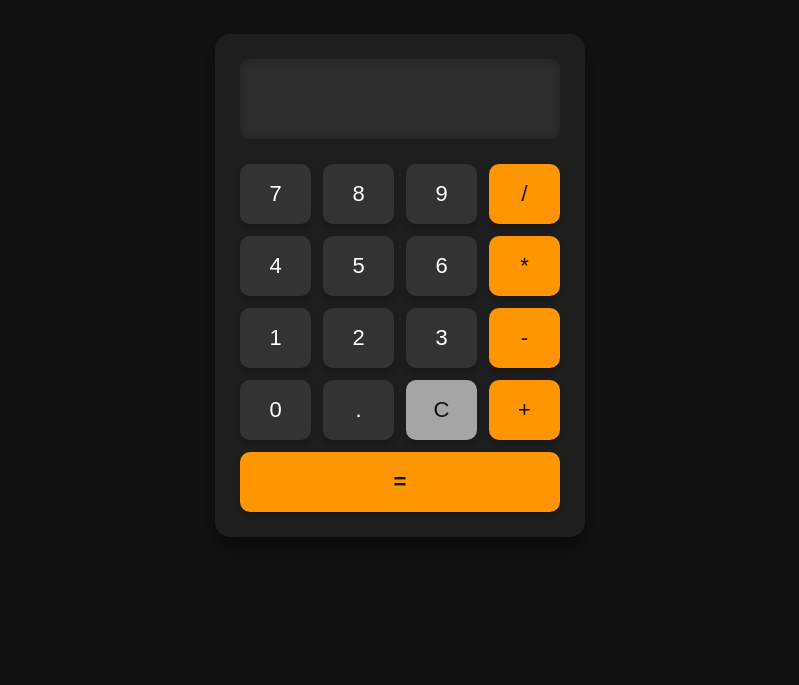
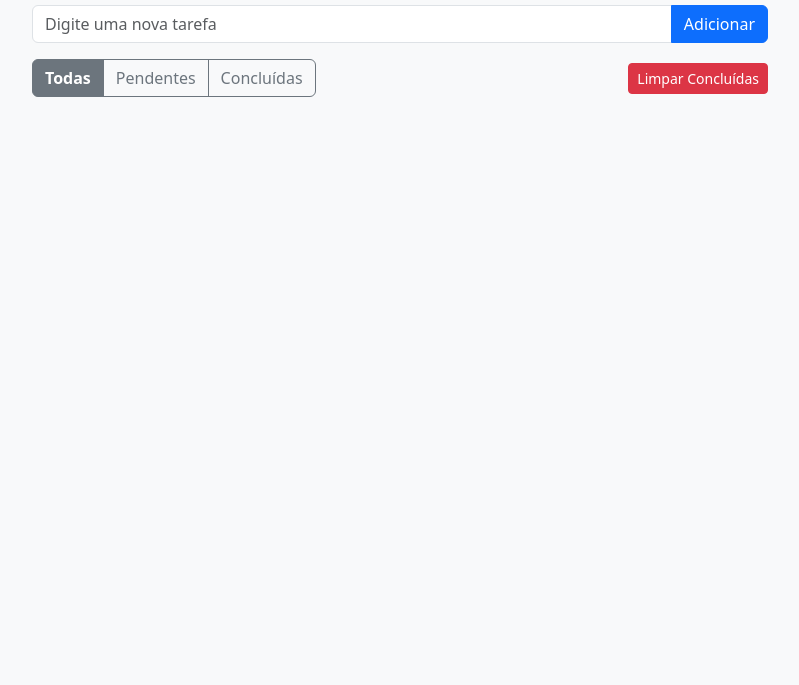
Before and after one commit to NettoRibeiro89/Web-I, a plain HTML site: page index.html in a window 1280 px wide. Shown: the part 115-800 px from the top of the page, without its empty margins (240-1039 px from the left). Drawn offline with nearby package versions, Linux system fonts and the light colour scheme.

Commit message:
PROVAWEBI

```diff
--- a/index.html
+++ b/index.html
@@ -1,40 +1,39 @@
 <!DOCTYPE html>
-<html lang="pt-BR">
+<html lang="pt-br">
 <head>
-    <meta charset="UTF-8">
-    <meta name="viewport" content="width=device-width, initial-scale=1.0">
-    <title>Calculadora JS</title>
-    <link rel="stylesheet" href="style.css">
+  <meta charset="UTF-8">
+  <meta name="viewport" content="width=device-width, initial-scale=1">
+  <title>Lista de Tarefas</title>
+  <link href="https://cdn.jsdelivr.net/npm/bootstrap@5.3.3/dist/css/bootstrap.min.css" rel="stylesheet">
+  <link rel="stylesheet" href="style.css">
 </head>
-<body>
-    <div class="calculator">
-        <input type="text" class="display" id="display" disabled>
+<body class="bg-light">
 
-        <div class="buttons">
-            <button onclick="appendToDisplay('7')">7</button>
-            <button onclick="appendToDisplay('8')">8</button>
-            <button onclick="appendToDisplay('9')">9</button>
-            <button onclick="appendToDisplay('/')">/</button>
+<div class="container py-5">
+  <div class="row justify-content-center">
+    <div class="col-md-8">
+      <h1 class="text-center mb-4">📋 To do List IFPR</h1>
 
-            <button onclick="appendToDisplay('4')">4</button>
-            <button onclick="appendToDisplay('5')">5</button>
-            <button onclick="appendToDisplay('6')">6</button>
-            <button onclick="appendToDisplay('*')">*</button>
+      <div class="input-group mb-3">
+        <input type="text" id="entradaTarefa" class="form-control" placeholder="Digite uma nova tarefa">
+        <button class="btn btn-primary" onclick="adicionarTarefa()">Adicionar</button>
+      </div>
 
-            <button onclick="appendToDisplay('1')">1</button>
-            <button onclick="appendToDisplay('2')">2</button>
-            <button onclick="appendToDisplay('3')">3</button>
-            <button onclick="appendToDisplay('-')">-</button>
+      <div class="d-flex justify-content-between align-items-center mb-3">
+        <div class="btn-group filtros" role="group">
+          <button class="btn btn-outline-secondary active" onclick="filtroAtual = 'todas'; atualizarLista()">Todas</button>
+          <button class="btn btn-outline-secondary" onclick="filtroAtual = 'pendentes'; atualizarLista()">Pendentes</button>
+          <button class="btn btn-outline-secondary" onclick="filtroAtual = 'concluidas'; atualizarLista()">Concluídas</button>
+        </div>
+          <button class="btn btn-danger btn-sm" onclick="limparConcluidas()">Limpar Concluídas</button>
+      </div>
 
-            <button onclick="appendToDisplay('0')">0</button>
-            <button onclick="appendToDisplay('.')">.</button>
-            <button onclick="clearDisplay()">C</button>
-            <button onclick="appendToDisplay('+')">+</button>
+      <ul class="list-group" id="listaTarefas"></ul>
+    </div>
+  </div>
+</div>
 
-            <button onclick="calculate()" class="equals">=</button>
-        </div>
-    </div>
-
-    <script src="script.js"></script>
+<script src="https://cdn.jsdelivr.net/npm/sortablejs@1.15.0/Sortable.min.js"></script>
+<script src="script.js"></script>
 </body>
 </html>
--- a/script.js
+++ b/script.js
@@ -1,20 +1,96 @@
-let display = document.getElementById('display');
+let tarefas = JSON.parse(localStorage.getItem("tarefas")) || [];
+let filtroAtual = 'todas';
 
-// Adiciona caracteres ao visor
-function appendToDisplay(value) {
-    display.value += value;
+const entradaTarefa = document.getElementById("entradaTarefa");
+const listaTarefas = document.getElementById("listaTarefas");
+limparConcluidas.removeChild("limparconcluidas");
+
+function salvarTarefas() {
+  localStorage.setItem("tarefas", JSON.stringify(tarefas));
 }
 
-// Limpa o visor
-function clearDisplay() {
-    display.value = '';
+function limparConcluidas() {
+    localStorage.setItem("tarefas", JSON.stringify(tarefas));
+  }
+
+function adicionarTarefa() {
+  const texto = entradaTarefa.value.trim();
+  if (texto === "") return;
+
+  tarefas.push({ texto, concluida: false });
+  entradaTarefa.value = "";
+  salvarTarefas();
+  atualizarLista();
 }
 
-// Calcula a expressão no visor
-function calculate() {
-    try {
-        display.value = eval(display.value);
-    } catch (error) {
-        display.value = 'Erro';
-    }
+function limparConcluidas() {
+    const texto = removeTarefa.value.trim();
+    if (texto === "") return;
+
+    tarefas.push({ texto, concluida: true });
+    removerTarefa.value = "";
+    limparConcluidas();
+    atualizarLista();
+  }
+
+function alternarConclusao(index) {
+  tarefas[index].concluida = !tarefas[index].concluida;
+  salvarTarefas();
+  atualizarLista();
 }
+
+function removerTarefa(index) {
+  tarefas[index].concluida = true;
+  salvarTarefas();
+  atualizarLista();
+}
+
+function atualizarLista() {
+  listaTarefas.innerHTML = "";
+
+
+  let tarefasFiltradas = tarefas.filter(tarefa => {
+    if (filtroAtual === "pendentes") return !tarefa.concluida;
+    if (filtroAtual === "concluidas") return tarefa.concluida;
+    return true;
+  });
+
+  tarefasFiltradas.forEach((tarefaFiltrada, index) => {
+    const li = document.createElement("li");
+    li.className = "list-group-item d-flex justify-content-between align-items-center fade-in";
+
+    const span = document.createElement("span");
+    span.textContent = tarefaFiltrada.texto;
+    if (tarefaFiltrada.concluida) span.classList.add("concluida");
+
+    span.style.cursor = "pointer";
+    span.addEventListener("click", () => alternarConclusao(index));
+
+    const btnRemover = document.createElement("button");
+    btnRemover.textContent = "Remover";
+    btnRemover.className = "btn btn-danger btn-sm";
+    btnRemover.addEventListener("click", () => removerTarefa(index));
+
+    li.appendChild(span);
+    li.appendChild(btnRemover);
+    listaTarefas.appendChild(li);
+  });
+
+  document.querySelectorAll(".filtros .btn").forEach((btn, index) => {
+    btn.classList.remove("active");
+    if (filtroAtual === "todas" && index === 0) btn.classList.add("active");
+    if (filtroAtual === "pendentes" && index === 1) btn.classList.add("active");
+    if (filtroAtual === "concluidas" && index === 2) btn.classList.add("active");
+  });
+}
+
+document.querySelectorAll(".filtros .btn").forEach((btn, index) => {
+  btn.addEventListener("click", () => {
+    if (index === 0) filtroAtual = "todas";
+    if (index === 1) filtroAtual = "pendentes";
+    if (index === 2) filtroAtual = "concluidas";
+    atualizarLista();
+  });
+});
+
+atualizarLista();
--- a/style.css
+++ b/style.css
@@ -1,94 +1,26 @@
-body {
-    font-family: 'Segoe UI', Tahoma, Geneva, Verdana, sans-serif;
-    display: flex;
-    justify-content: center;
-    align-items: center;
-    height: 100vh;
-    margin: 0;
-    background-color: #121212;
+    .concluida {
+      text-decoration: line-through;
+      color: gray;
     }
-
-.calculator {
-    width: 320px;
-    border: none;
-    border-radius: 15px;
-    padding: 25px;
-    background-color: #1e1e1e;
-    box-shadow: 0 10px 25px rgba(0, 0, 0, 0.5);
-}
-
-.display {
-    width: calc(100% - 10px);
-    height: 70px;
-    margin-bottom: 25px;
-    font-size: 36px;
-    text-align: right;
-    padding: 5px;
-    border: none;
-    border-radius: 8px;
-    background-color: #2d2d2d;
-    color: #e0e0e0;
-    box-shadow: inset 0 0 10px rgba(0, 0, 0, 0.3);
-}
-
-.buttons {
-    display: grid;
-    grid-template-columns: repeat(4, 1fr);
-    gap: 12px;
-}
-
-button {
-    height: 60px;
-    font-size: 22px;
-    font-weight: 500;
-    border: none;
-    border-radius: 10px;
-    background-color: #333333;
-    color: #ffffff;
-    cursor: pointer;
-    transition: all 0.2s;
-    box-shadow: 0 4px 6px rgba(0, 0, 0, 0.2);
-}
-
-button:hover {
-    background-color: #444444;
-    transform: translateY(-2px);
-}
-
-button:active {
-    transform: translateY(0);
-}
-
-/* Botões de operadores */
-button:nth-child(4n),
-button:nth-child(19) {
-    background-color: #ff9500;
-    color: #121212;
-}
-
-button:nth-child(4n):hover,
-button:nth-child(19):hover {
-    background-color: #ffaa33;
-}
-
-/* Botão de igual */
-.equals {
-    grid-column: span 4;
-    background-color: #ff9500;
-    color: #121212;
+    .filtros .btn.active {
       font-weight: bold;
     }
-
-.equals:hover {
-    background-color: #ffaa33;
+    input.editando {
+      border: none;
+      outline: none;
+      width: 100%;
+      background: transparent;
     }
-
-/* Botão de limpar (C) */
-button:nth-child(15) {
-    background-color: #a5a5a5;
-    color: #121212;
+    .fade-in {
+      animation: fadeIn 0.4s ease;
     }
-
-button:nth-child(15):hover {
-    background-color: #bbbbbb;
+    .fade-out {
+      animation: fadeOut 0.3s ease forwards;
     }
+    @keyframes fadeIn {
+      from { opacity: 0; transform: translateY(10px); }
+      to { opacity: 1; transform: translateY(0); }
+    }
+    @keyframes fadeOut {
+      to { opacity: 0; height: 0; margin: 0; padding: 0; }
+    }
```
Lines whose indentation alone changed are shown as unchanged.
